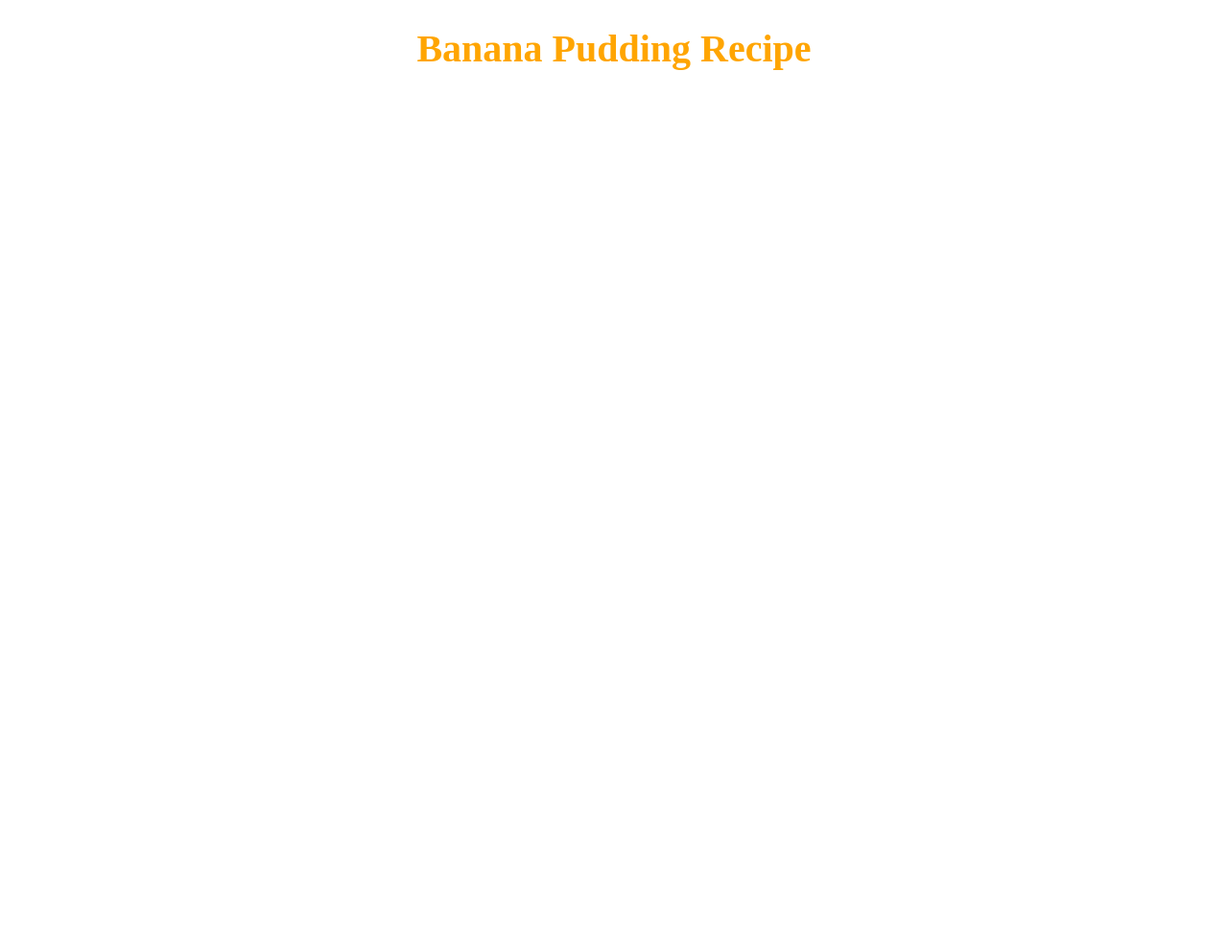
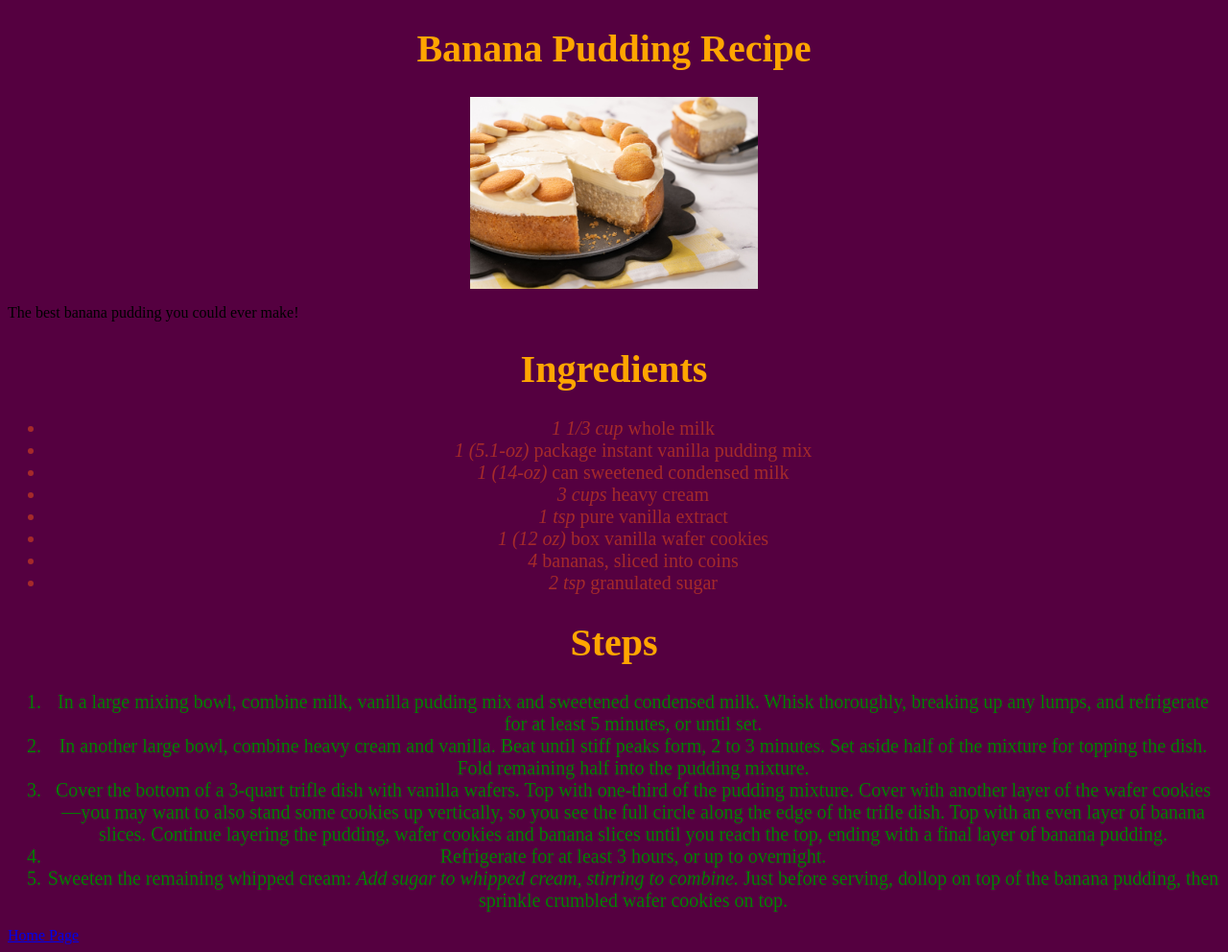
Before and after one commit to M1k3Gr33n/odin-recipies, a plain HTML site: page recipes/bananapudding.html in a window 1280 px wide. Shown: the whole page at 96% size. Before the commit the page ends 800 px from the top, so only its background shows below. Drawn offline with Linux system fonts and the light colour scheme.

Commit message:
edited index.html and bananapudding.html and tacosagna.html and styles.css

```diff
--- a/recipes/bananapudding.html
+++ b/recipes/bananapudding.html
@@ -4,7 +4,39 @@
         <h1 class='step-titles'>Banana Pudding Recipe</h1>
         <link rel="stylesheet" href="../styles.css">
     </head>
-    <body>
+    <body  style='background-color: rgb(85, 0, 64);'>
+        <img src="../images/bananapudding.jpg" alt="Some delicious banana pudding" class="bananapudding">
+        <p class='banana-descrip'>The best banana pudding you could ever make!</p>
+
+        <p><h1 class='step-titles'>Ingredients</h1></p>
+        <ul>
+            <li class='banana-ingreds'><i>1 1/3 cup</i> whole milk </li>
+            <li class='banana-ingreds'><i>1 (5.1-oz)</i> package instant vanilla pudding mix</li>
+            <li class='banana-ingreds'><i>1 (14-oz)</i> can sweetened condensed milk</li>
+            <li class='banana-ingreds'><i>3 cups</i> heavy cream</li>
+            <li class='banana-ingreds'><i>1 tsp</i> pure vanilla extract</li>
+            <li class='banana-ingreds'><i>1 (12 oz)</i> box vanilla wafer cookies</li>
+            <li class='banana-ingreds'><i>4</i> bananas, sliced into coins</li>
+            <li class='banana-ingreds'><i>2 tsp</i> granulated sugar</li>
+        </ul>
+
+        <p><h1 class='step-titles'>Steps</h1></p>
+        <ol>
+            <li class='banana-steps'>In a large mixing bowl, combine milk, vanilla pudding mix and sweetened condensed milk.
+                Whisk thoroughly, breaking up any lumps, and refrigerate for at least 5 minutes, or until set.</li>
+            <li class='banana-steps'>In another large bowl, combine heavy cream and vanilla.
+                Beat until stiff peaks form, 2 to 3 minutes. Set aside half of the mixture for topping the dish.
+                Fold remaining half into the pudding mixture.</li>
+            <li class='banana-steps'>Cover the bottom of a 3-quart trifle dish with vanilla wafers.
+                Top with one-third of the pudding mixture.
+                Cover with another layer of the wafer cookies—you may want to also stand some cookies up vertically, so you see the full circle along the edge of the trifle dish.
+                Top with an even layer of banana slices. Continue layering the pudding, wafer cookies and banana slices until you reach the top, ending with a final layer of banana pudding.</li>
+            <li class='banana-steps'> Refrigerate for at least 3 hours, or up to overnight. </li>
+            <li class='banana-steps'>Sweeten the remaining whipped cream: <i>Add sugar to whipped cream, stirring to combine.</i>
+                Just before serving, dollop on top of the banana pudding, then sprinkle crumbled wafer cookies on top.</li>
+        </ol>
+
+        <a href="../index.html">Home Page</a>
 
     </body>
 </html>
--- a/styles.css
+++ b/styles.css
@@ -1,29 +1,26 @@
-.ingreds,
+.taco-ingreds,
 .taco-steps,
 .step-titles,
-.taco-descrip {
+.taco-descrip,
+.banana-ingreds,
+.banana-steps {
     text-align: center;
     font-size: 20px
 }
 
-.ingreds {
+.taco-ingreds,
+.banana-ingreds {
     color: brown;
 }
 
-.taco-steps {
+.taco-steps,
+.banana-steps {
     color: green;
 }
 
 .step-titles {
     color: orange;
     font-size: 40px;
-}
-
-.center {
-    display:block;
-    margin-left: auto;
-    margin-right: auto;
-    width: auto;
 }
 
 .taco-descrip {
@@ -33,5 +30,14 @@
     padding: 10px;
     line-height: 20px;
     background-color: rgb(255, 0, 242);
-
 }
+/* css for pictures on site */
+.bananapudding,
+.tacosagna {
+    width: 200px;
+    height: 200px;
+    display:block;
+    margin-left: auto;
+    margin-right: auto;
+    width: auto;
+}
```
Also changed, not shown: index.html (+2 -0 lines), recipes/tacosagna.html (+14 -14 lines).
